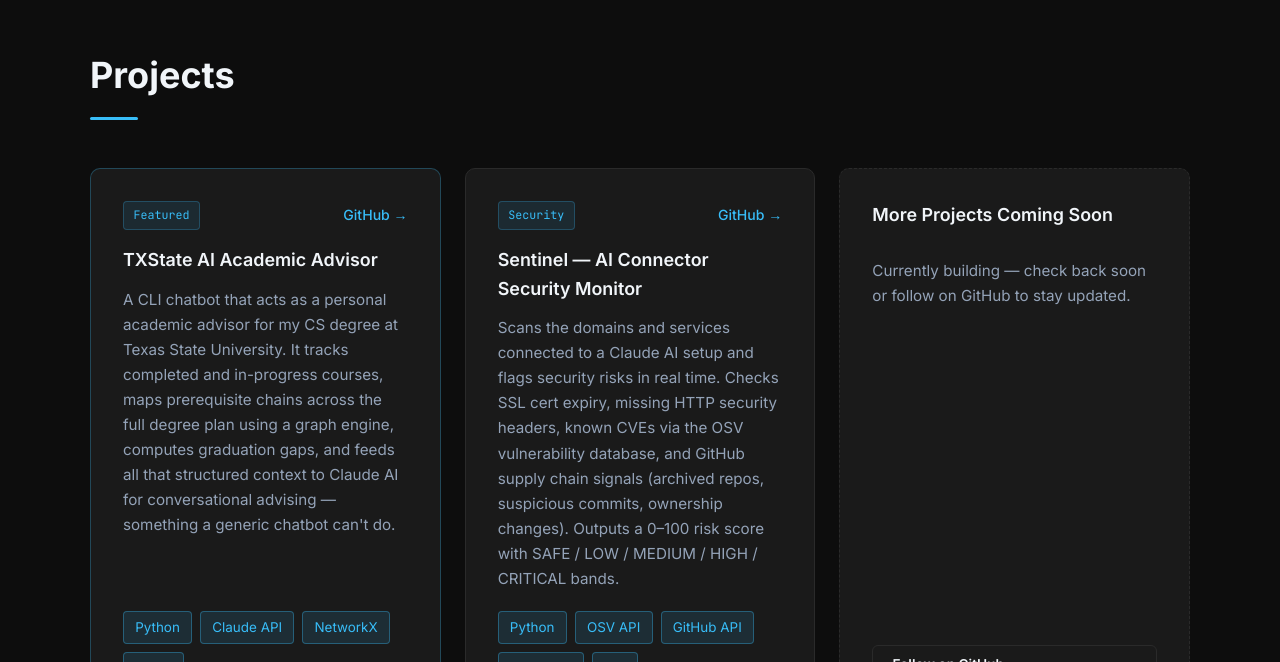
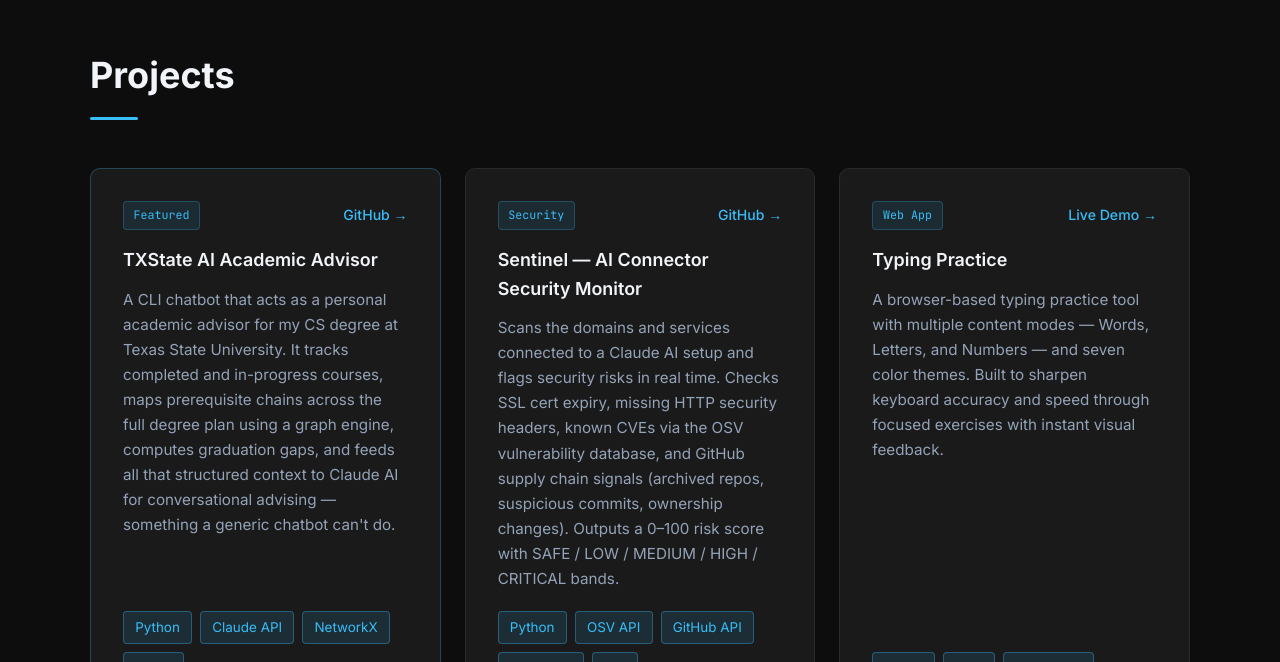
Before and after one commit to eduarduque/portfolio, a plain HTML site: page index.html in a window 1280 px wide. Shown: the part 2138-2800 px from the top of the page. Drawn offline with Linux system fonts and the light colour scheme.

Commit message:
Add Typing Practice project card

```diff
--- a/index.html
+++ b/index.html
@@ -174,6 +174,24 @@
                     </div>
                 </div>
 
+                <div class="project-card">
+                    <div class="project-header">
+                        <span class="project-badge">Web App</span>
+                        <a href="https://eduarduque.github.io/Typing-test/" target="_blank" rel="noopener" class="project-link">Live Demo &rarr;</a>
+                    </div>
+                    <h3>Typing Practice</h3>
+                    <p>
+                        A browser-based typing practice tool with multiple content modes — Words, Letters,
+                        and Numbers — and seven color themes. Built to sharpen keyboard accuracy and speed
+                        through focused exercises with instant visual feedback.
+                    </p>
+                    <div class="project-tech">
+                        <span class="tag tag-accent">HTML</span>
+                        <span class="tag tag-accent">CSS</span>
+                        <span class="tag tag-accent">JavaScript</span>
+                    </div>
+                </div>
+
                 <div class="project-card coming-soon">
                     <h3>More Projects Coming Soon</h3>
                     <p>Currently building — check back soon or follow on GitHub to stay updated.</p>
```
